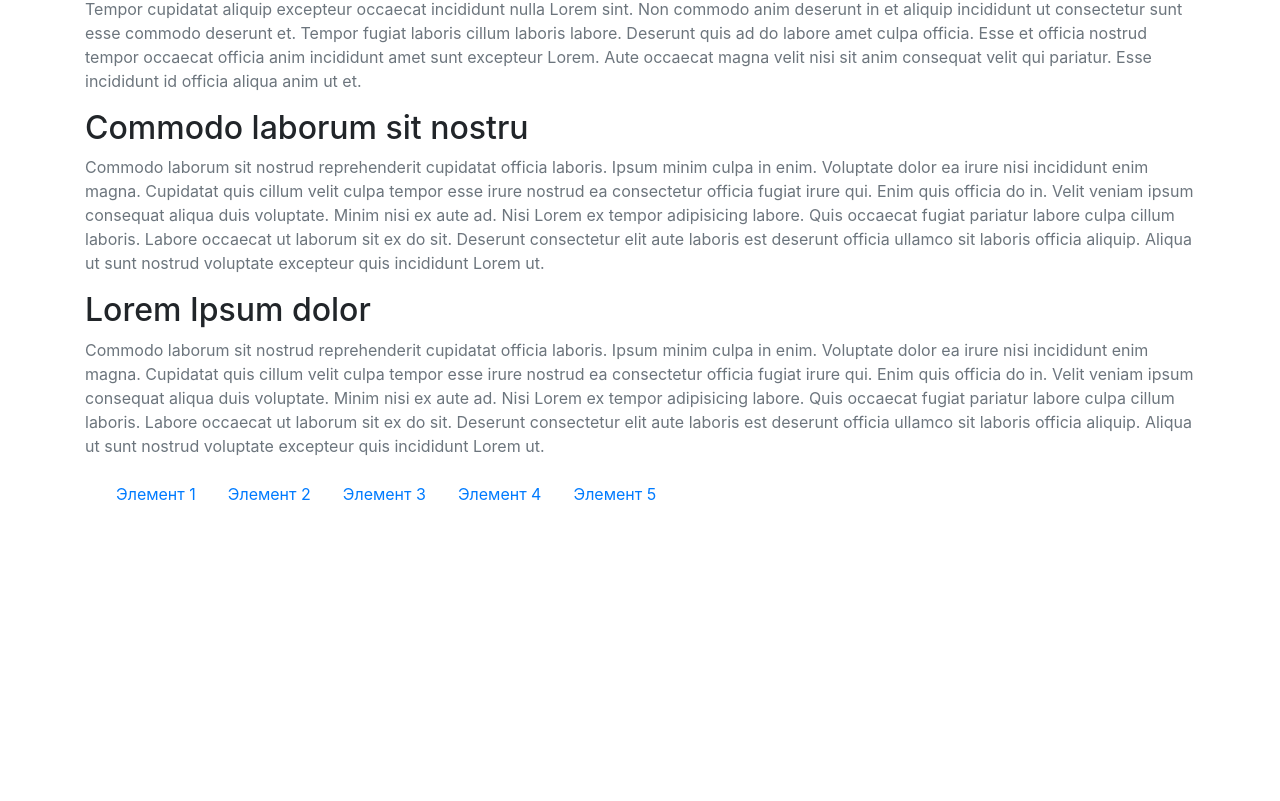
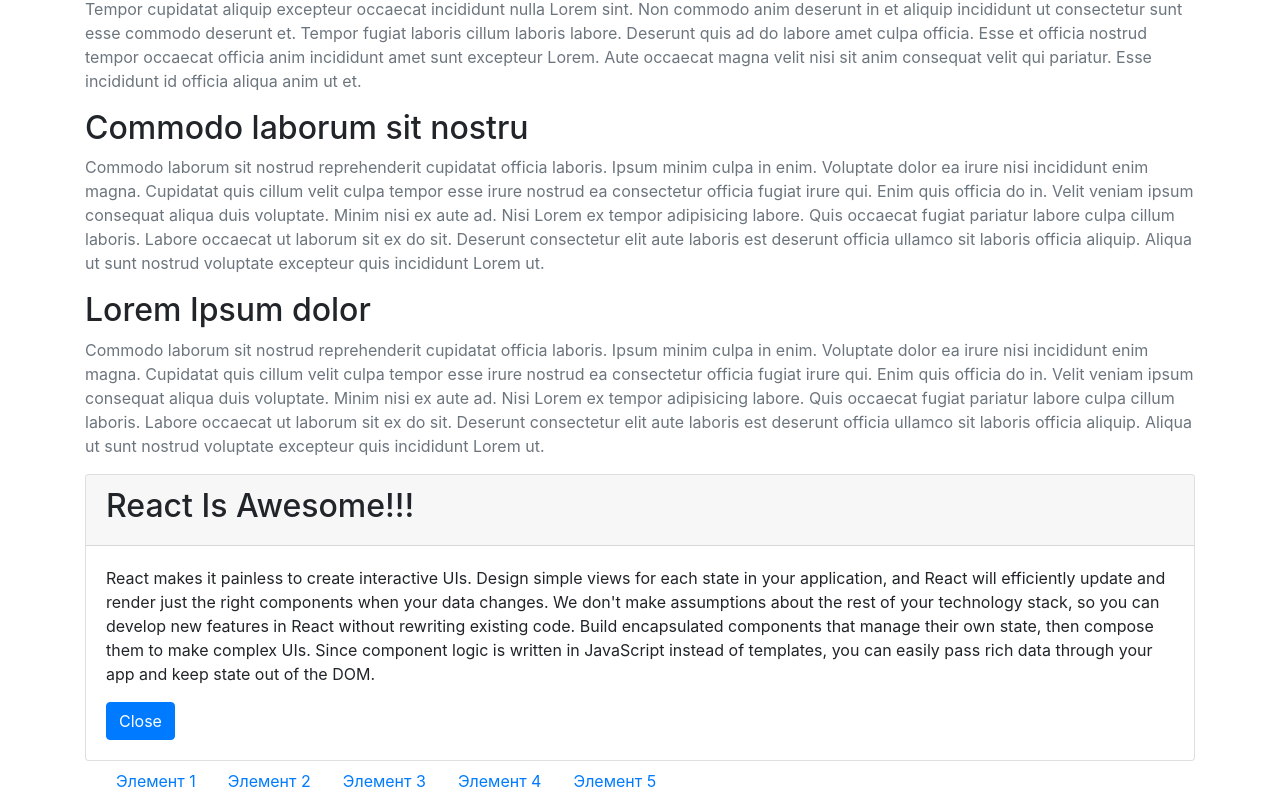
Before and after one commit to zbralex/react, a React (Create React App) app in the folder react-ui/: page / in a window 1280 px wide. Shown: the part 4989-5790 px from the top of the page. Before the commit the page ends 5503 px from the top, so only its background shows below. Built offline with nearby package versions, Linux system fonts and the light colour scheme.

Commit message:
some styles for articles

```diff
--- a/react-ui/src/components/Main.jsx
+++ b/react-ui/src/components/Main.jsx
@@ -13,6 +13,7 @@
 import D6 from './days/D6'
 import D7 from './days/D7'
 import D8 from './days/D8'
+import D9 from './days/D9'
 
 class Main extends Component {
     render() {
@@ -32,6 +33,7 @@
                         <D6 title={articles[5].title}  text={articles[5].text}/>
                         <D7 />
                         <D8  />
+                        <D9 title= {articles[0].title} text= {articles[0].text}/>
                     </section>
                     <Footer />
                 </div>
--- /dev/null
+++ b/react-ui/src/components/days/D9.jsx
@@ -0,0 +1,29 @@
+import React, {Component} from 'react'
+
+
+class D7 extends Component {
+    state = {
+        isOpen: true
+    }
+    render() {
+        const hiddenText = this.state.isOpen && <p className="card-text">{this.props.text}</p>
+        return(
+            <div className="card">
+                <div className="card-header">
+                    <h2 className="h2">{this.props.title}</h2>
+                </div>
+                <div className="card-body">
+                    {hiddenText}
+                    <button className="btn btn-primary" onClick={this.clickHandler}>{this.state.isOpen ? 'Close' : 'Open'}</button>
+                </div>
+            </div>
+        )
+    }
+    clickHandler = () => {
+        this.setState({
+            isOpen: !this.state.isOpen
+        })
+    }
+}
+D7.defaultProps = {title: 'some title', text: 'some text'}
+export default D7
```
